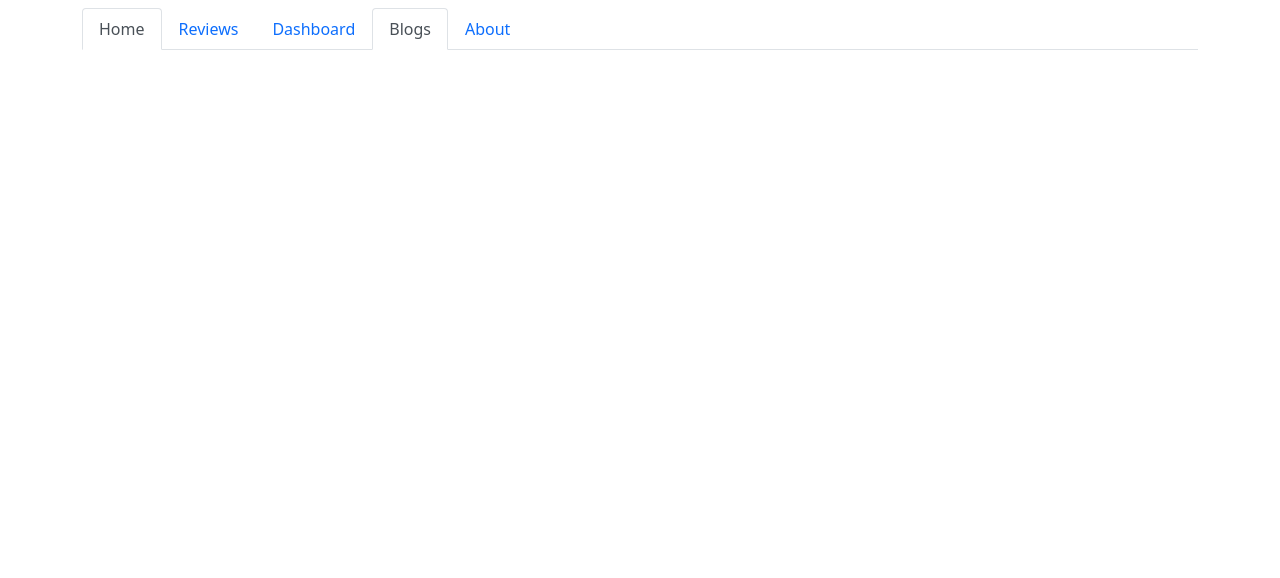
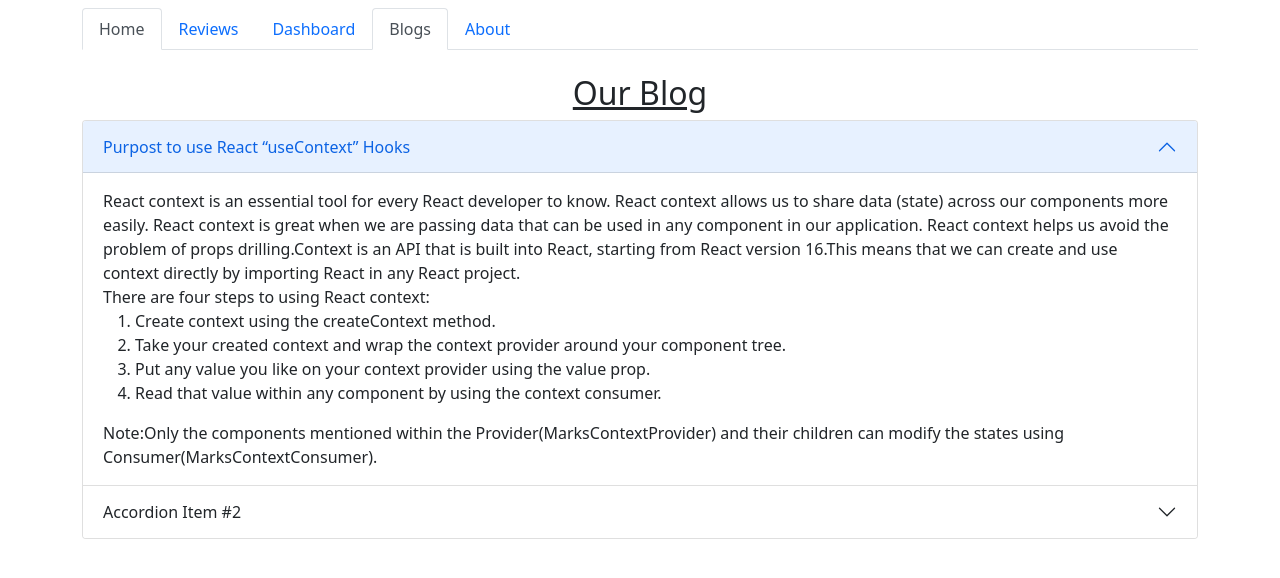
Before and after one commit to kmamun716/meena-cartoon, a React (Create React App) app: page /blog in a window 1280 px wide. Shown: the top 578 px of the page. Built offline with nearby package versions, Linux system fonts and the light colour scheme.

Commit message:
blog added

```diff
--- a/src/components/Blogs/Blogs.js
+++ b/src/components/Blogs/Blogs.js
@@ -1,9 +1,41 @@
 import React from 'react';
+import { Accordion } from 'react-bootstrap';
 
 const Blogs = () => {
     return (
-        <div>
-
+        <div className='my-4'>
+            <h2 className='text-center text-decoration-underline'>Our Blog</h2>
+            <Accordion defaultActiveKey={['0']} alwaysOpen>
+                <Accordion.Item eventKey="0">
+                    <Accordion.Header>Purpost to use React “useContext” Hooks</Accordion.Header>
+                    <Accordion.Body>
+                        React context is an essential tool for every React developer to know.
+                        React context allows us to share data (state) across our components more easily.
+                        React context is great when we are passing data that can be used in any component in our application.
+                        React context helps us avoid the problem of props drilling.Context is an API that is built into React, starting from React version 16.This means that we can create and use context directly by importing React in any React project. <br />
+                        There are four steps to using React context:
+                        <ol>
+                            <li>Create context using the createContext method.</li>
+                            <li>Take your created context and wrap the context provider around your component tree.</li>
+                            <li>Put any value you like on your context provider using the value prop.</li>
+                            <li>Read that value within any component by using the context consumer.</li>
+                        </ol>
+                        Note:Only the components mentioned within the Provider(MarksContextProvider) and their children can modify the states using Consumer(MarksContextConsumer).
+                    </Accordion.Body>
+                </Accordion.Item>
+                <Accordion.Item eventKey="1">
+                    <Accordion.Header>Accordion Item #2</Accordion.Header>
+                    <Accordion.Body>
+                    Lorem ipsum dolor sit amet, consectetur adipiscing elit, sed do eiusmod
+                    tempor incididunt ut labore et dolore magna aliqua. Ut enim ad minim
+                    veniam, quis nostrud exercitation ullamco laboris nisi ut aliquip ex ea
+                    commodo consequat. Duis aute irure dolor in reprehenderit in voluptate
+                    velit esse cillum dolore eu fugiat nulla pariatur. Excepteur sint occaecat
+                    cupidatat non proident, sunt in culpa qui officia deserunt mollit anim id
+                    est laborum.
+                    </Accordion.Body>
+                </Accordion.Item>
+            </Accordion>
         </div>
     );
 };
```
Also changed, not shown: src/App.css (deleted, +0 -38 lines), 1 other file (tests, documents, lock files or other folders).
